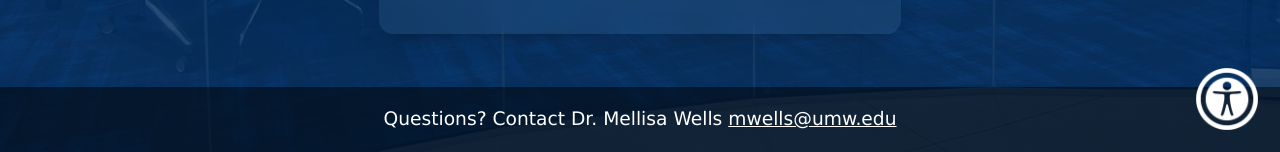
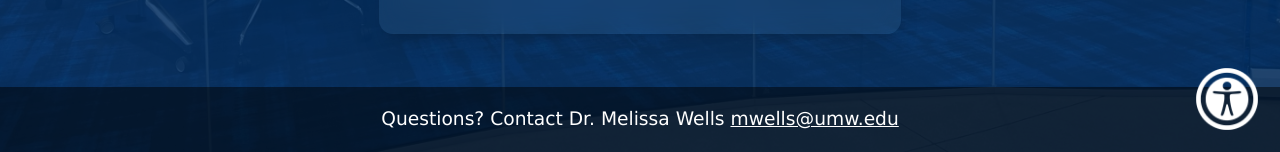
Before and after one commit to obrown1353/WellsProj, a PHP site: page /stepvarepo/self_service.php?material_id=1 in a window 1280 px wide. Shown: the part 648-800 px from the top of the page. Run offline with PHP 8.4, Linux system fonts and the light colour scheme; the visitor is signed in with stand-in values (Sample User, id 1); data comes from the database, SQL or seed files in the repository; some libraries are stand-ins or nearby versions.

Commit message:
minor changes and typo correction

```diff
--- a/self_service.php
+++ b/self_service.php
@@ -27,7 +27,9 @@ if (!$isGuest && isset($_SESSION['_id'])) {
 
 include_once "database/dbMaterials.php";
 include_once "database/dbCheckout.php";
-$id = $_GET['material_id'] ?? '';
+if (isset($_GET['material_id'])){
+  $id = $_GET['material_id'] ?? '';
+}
 $material = fetch_material_by_id($id);
 
 $status = $_GET['status'] ?? '';
@@ -142,7 +144,7 @@ $status = $_GET['status'] ?? '';
   </div>
 
   <footer class="relative z-10 w-full text-center text-white bg-black bg-opacity-50 py-4 mt-4">
-    Questions? Contact Dr. Mellisa Wells
+    Questions? Contact Dr. Melissa Wells
     <a href="mailto:mwells@umw.edu" class="underline hover:text-blue-400">mwells@umw.edu</a>
   </footer>
 
```
